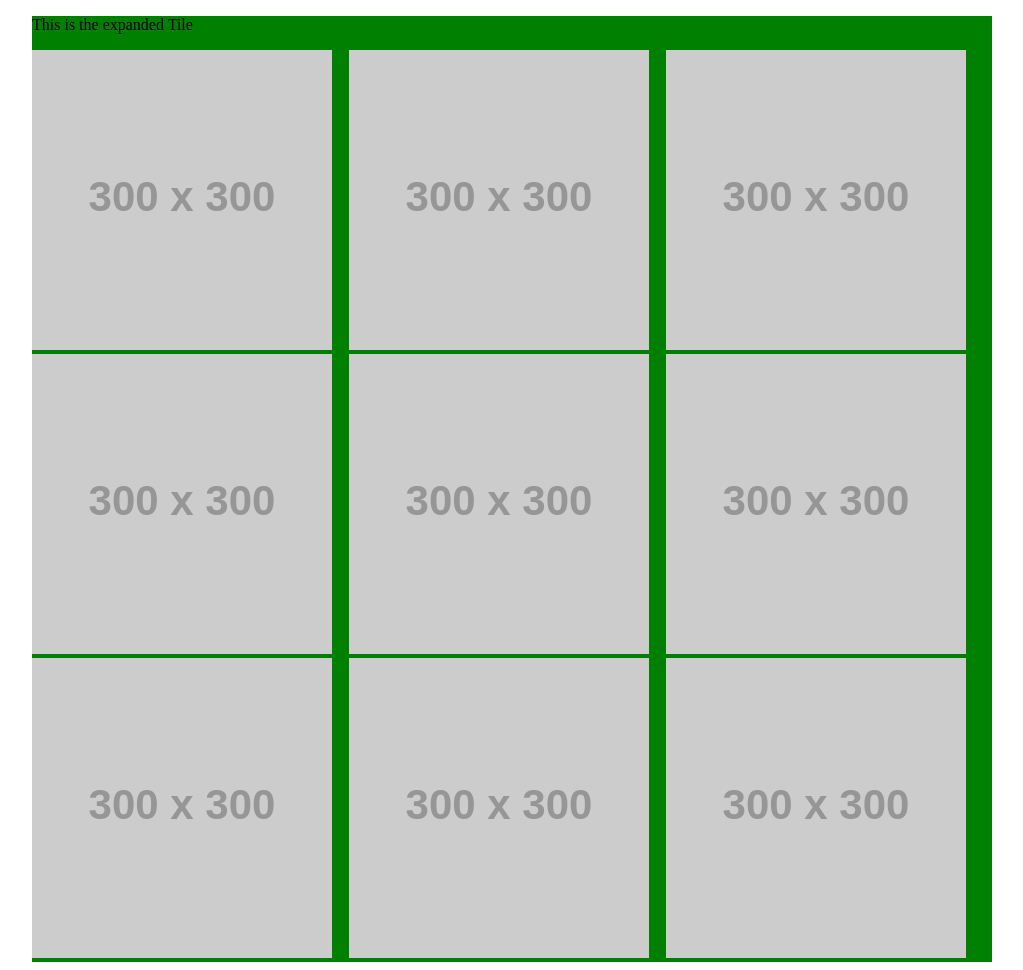
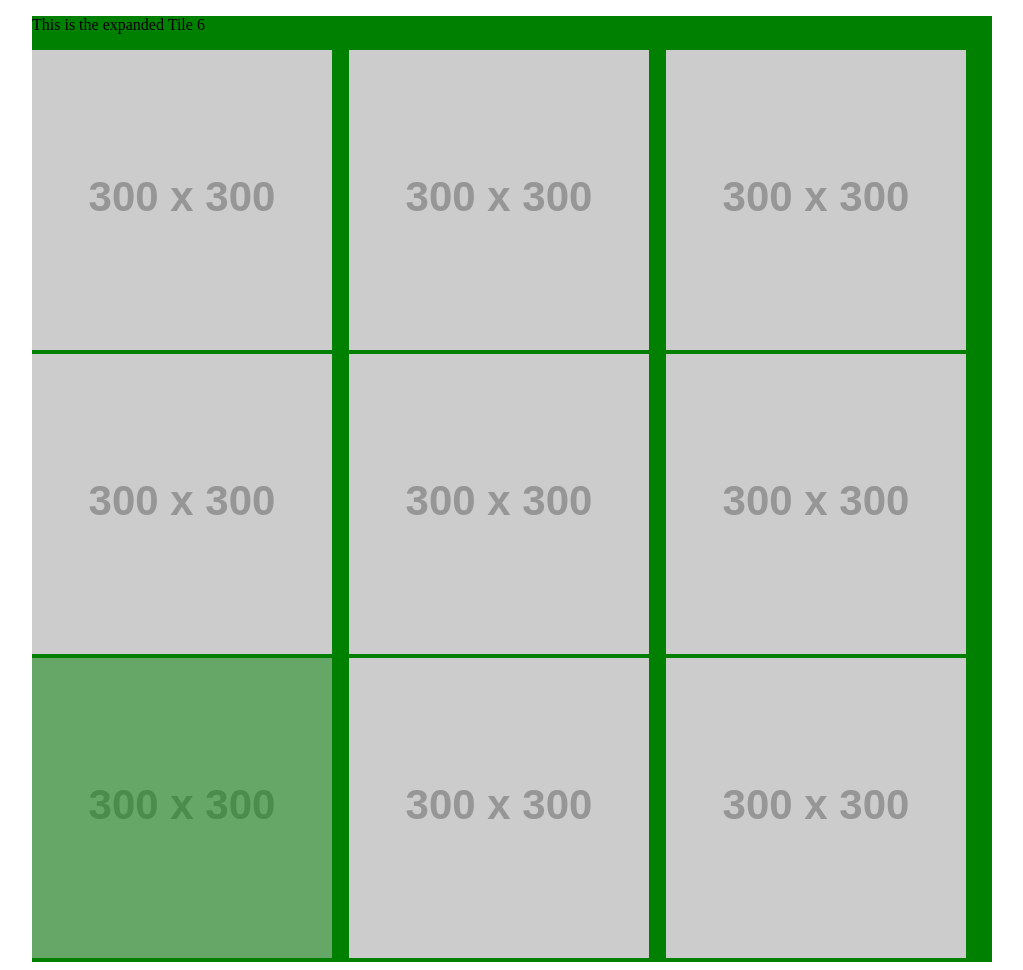
Before and after one commit to mcgeorgiev/image-tiles, a React app: page / in a window 1280 px wide. Shown: the whole page, without its empty margins (128-1151 px from the left). Built offline with nearby package versions, Linux system fonts and the light colour scheme; placeholder pictures from the web are drawn by us.

Commit message:
Toggle the expanded image working with text

```diff
--- a/src/index.css
+++ b/src/index.css
@@ -17,3 +17,11 @@
 .tile.expanded {
   opacity: 0.5;
 }
+
+.expanded-tile {
+  display: none;
+}
+
+.expanded-tile.open {
+  display: inline;
+}
--- a/src/index.js
+++ b/src/index.js
@@ -2,61 +2,78 @@ import React from 'react';
 import ReactDOM from 'react-dom';
 import './index.css';
 import classNames from 'classnames';
+
 class Tile extends React.Component {
-  constructor(props) {
-    super(props);
-    this.state = {
-      expanded: false,
-    };
-    this.handleClick = this.handleClick.bind(this);
-  }
-  handleClick() {
-    this.setState({expanded : !this.state.expanded});
-    console.log(this.state.expanded);
-  }
+  // constructor(props) {
+  //   super(props);
+  //   this.state = {
+  //     expanded: false,
+  //   };
+  //   // this.handleClick = this.handleClick.bind(this);
+  // }
+  // handleClick() {
+  //   this.setState({expanded : !this.state.expanded});
+  //   console.log(this.state.expanded);
+  // }
 
-  render() {
+  render(props) {
     let classes = classNames({
       'tile' : true,
-      'expanded': this.state.expanded
+      'expanded': this.props.expanded
     });
     return (
-      <div className={classes} onClick={this.handleClick} >
+      <div className={classes} onClick={() => this.props.onClick()} >
         <img src="http://via.placeholder.com/300x300" alt="placeholder image" />
       </div>
     );
   }
 }
+
 class ExpandedTile extends React.Component {
   render(props) {
     let classes = classNames({
       'expanded-tile': true,
-      'open': this.props.expanded
+      'open': (this.props.expanded !== false)
     });
     return (
-      <div className='expanded-tile'>
-        <p>This is the expanded Tile</p>
+      <div className={classes}>
+        <p>This is the expanded Tile {this.props.expanded}</p>
       </div>
     );
   }
 }
 
 class Container extends React.Component {
+  constructor(props) {
+    super(props);
+    this.state = {
+      tileExpanded: 6
+    }
+    this.toggleExpanded = this.toggleExpanded.bind(this);
+  }
+
+  toggleExpanded(i) {
+    if (this.state.tileExpanded === i) {
+      this.setState({tileExpanded: false});
+    } else {
+      this.setState({tileExpanded: i});
+    }
+  }
+
   render() {
     let tiles = [];
     for (let i = 0; i < 9; i++) {
       tiles.push(
-        <Tile key={i} />
+        <Tile key={i} expanded = {this.state.tileExpanded === i} onClick={() => { this.toggleExpanded(i)}} />
       );
     }
 
     return (
       <div>
-        <ExpandedTile />
+        <ExpandedTile expanded={this.state.tileExpanded}/>
         <div className="tiles">{tiles}</div>
       </div>
     );
-
   }
 };
 
```
